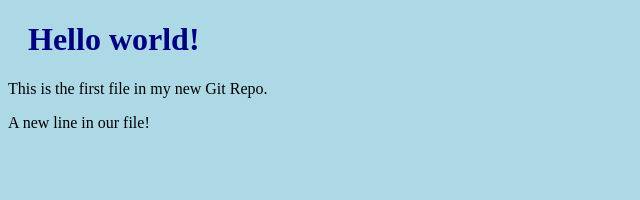
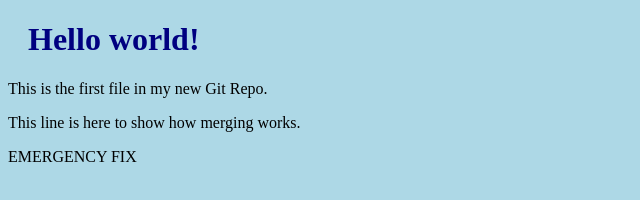
Before and after one commit to hemamandapati/HELLO-WORLD, a plain HTML site: page index.html in a window 1280 px wide. Shown: the whole page, without its empty margins (0-640 px from the left). Drawn offline with Linux system fonts and the light colour scheme.

Commit message:
updated index.html

```diff
--- a/index.html
+++ b/index.html
@@ -8,6 +8,7 @@
 
 <h1>Hello world!</h1>
 <p>This is the first file in my new Git Repo.</p>
-<p>A new line in our file!</p>
+<p>This line is here to show how merging works.</p>
+<p>EMERGENCY FIX</p>
 </body>
 </html>
```
